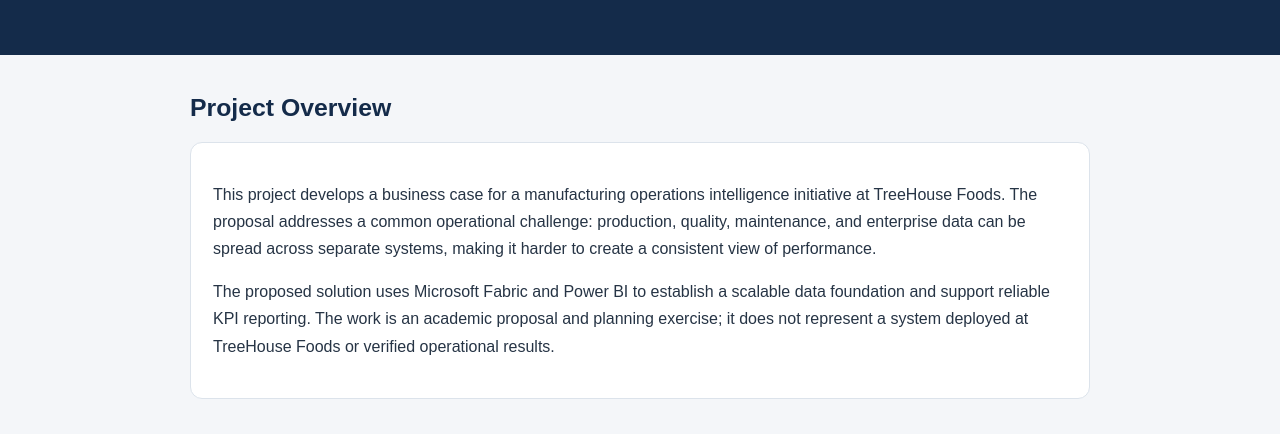
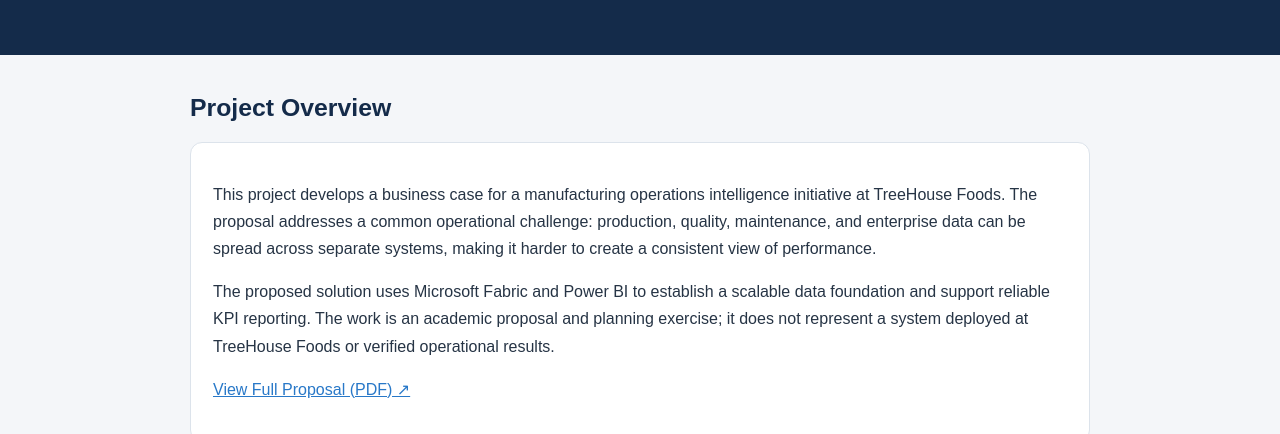
Before and after one commit to CalebTurnerBI/CalebTurnerBI.github.io, a plain HTML site: page treehouse-manufacturing-bi.html in a window 1280 px wide. Shown: the part 334-768 px from the top of the page. Drawn offline with Linux system fonts and the light colour scheme.

Commit message:
Add full proposal PDF link to project overview

```diff
--- a/treehouse-manufacturing-bi.html
+++ b/treehouse-manufacturing-bi.html
@@ -48,6 +48,7 @@
       <div class="card">
         <p>This project develops a business case for a manufacturing operations intelligence initiative at TreeHouse Foods. The proposal addresses a common operational challenge: production, quality, maintenance, and enterprise data can be spread across separate systems, making it harder to create a consistent view of performance.</p>
         <p>The proposed solution uses Microsoft Fabric and Power BI to establish a scalable data foundation and support reliable KPI reporting. The work is an academic proposal and planning exercise; it does not represent a system deployed at TreeHouse Foods or verified operational results.</p>
+        <p class="proposal-link"><a href="TurnerC_BITAssignment4_Completed.pdf" target="_blank" rel="noopener">View Full Proposal (PDF) ↗</a></p>
       </div>
     </section>
     <section>
```
